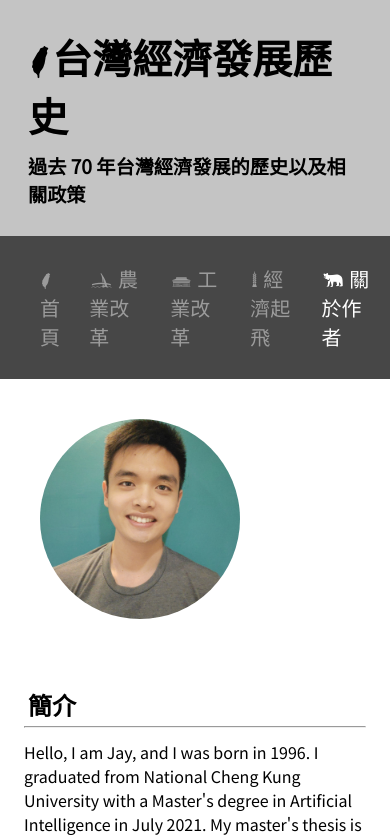
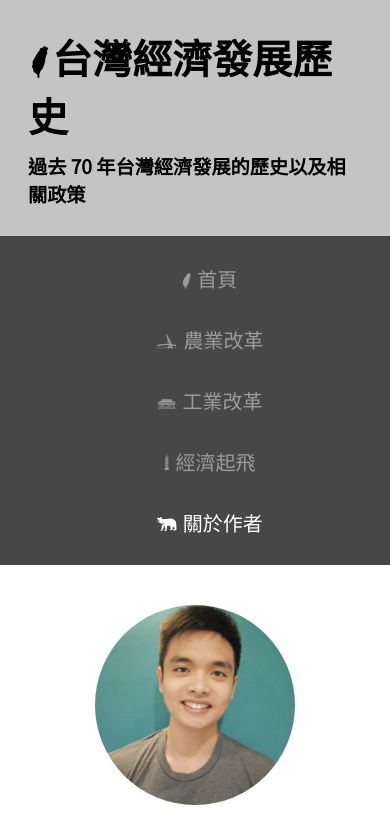
Before and after one commit to windsuzu/TaiwanEDH, a plain HTML site: page pages/author.html in a window 390 px wide. Shown: the top 840 px of the page. Drawn offline with Linux system fonts and the light colour scheme.

Commit message:
[update] nav, avatar, img RWD

```diff
--- a/styles/style.css
+++ b/styles/style.css
@@ -36,7 +36,6 @@ nav {
 }
 
 nav ul {
-  /* padding-left: 0.25rem; */
   display: flex;
   list-style-type: none;
 }
@@ -64,6 +63,7 @@ nav ul li a:hover {
 main {
   display: flex;
   flex-flow: row wrap;
+  justify-content: center;
 }
 
 section {
@@ -85,6 +85,8 @@ section.left img {
   padding: 2rem;
   display: block;
   margin: auto;
+  max-width: 100%;
+  height: auto;
 }
 
 section.left a {
@@ -138,7 +140,15 @@ div.avatar {
   background-position: center center;
   background-repeat: no-repeat;
   border-radius: 50%;
-  margin: 1rem;
+  margin: 1rem auto;
+}
+
+section.ava {
+  flex: 1 1 250px;
+}
+
+section.info {
+  flex: 20 1 550px;
 }
 
 .info p,
@@ -157,3 +167,10 @@ ul {
     height: 40%;
   }
 }
+
+@media screen and (max-width: 650px) {
+  nav ul {
+    flex-direction: column;
+    align-items: center;
+  }
+}
```
